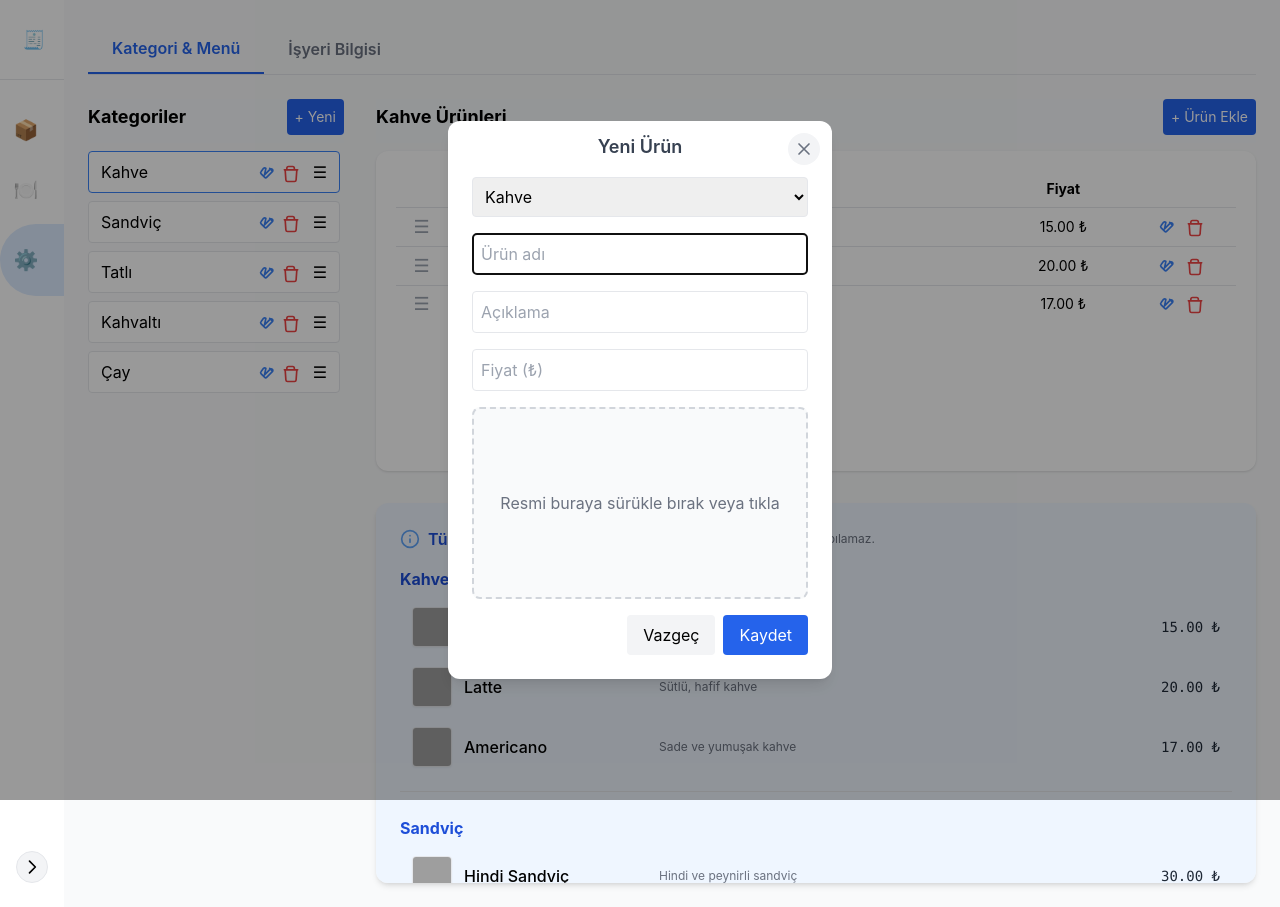
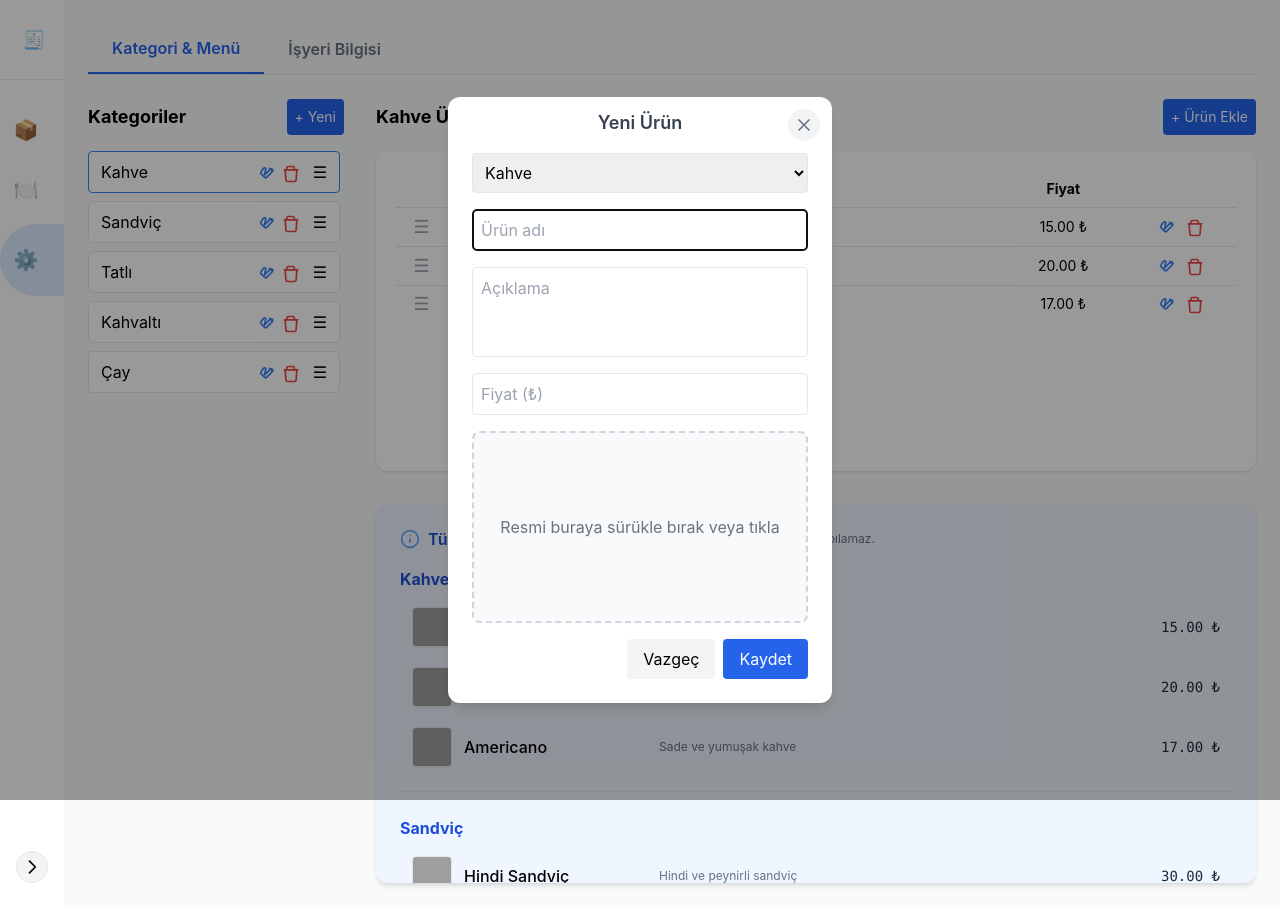
Before and after one commit to yunusemrektk/Pay-React-Merchant, a React (Vite) app: page /settings in a window 1280 px wide. Both pictures are taken after a click on the button "+ Ürün Ekle". Built offline with nearby package versions, Linux system fonts and the light colour scheme; grey boxes are pictures that could not be loaded.

Commit message:
menu modal explanation field is refactored

```diff
--- a/src/components/modals/MenuModal.jsx
+++ b/src/components/modals/MenuModal.jsx
@@ -38,11 +38,13 @@ export default function MenuModal({ onClose, menuModal, setMenuModal, handleMenu
                         placeholder="Ürün adı"
                         required
                     />
-                    <input
-                        className="border rounded p-2"
+                    <textarea
+                        className="border rounded p-2 resize-none"
                         value={menuModal.form.description}
                         onChange={e => setMenuModal({ ...menuModal, form: { ...menuModal.form, description: e.target.value } })}
                         placeholder="Açıklama"
+                        rows={3}
+                        maxLength={300}
                     />
                     <input
                         className="border rounded p-2"
```
